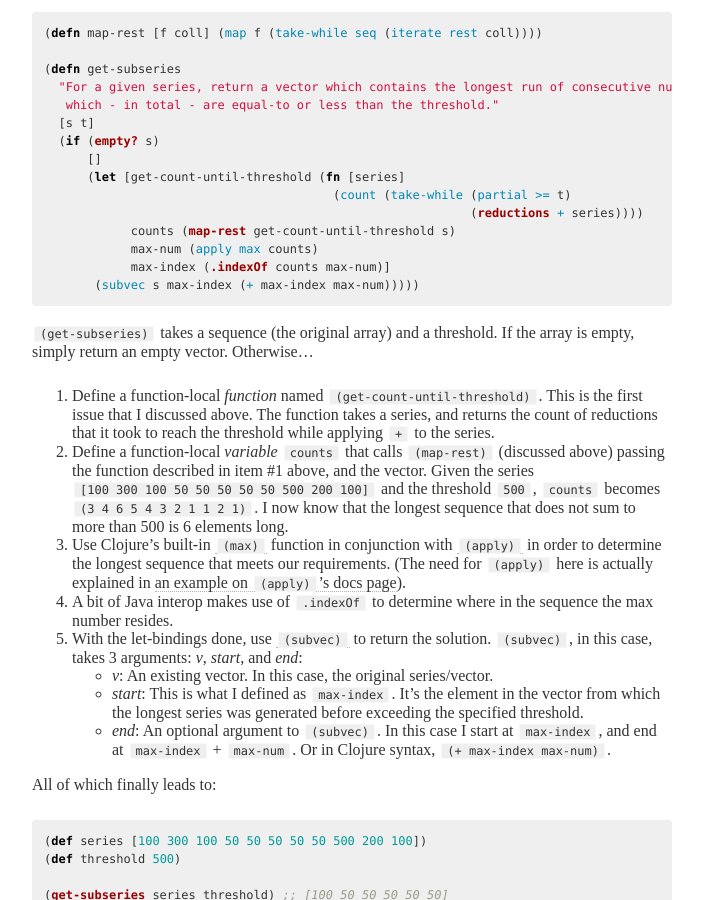
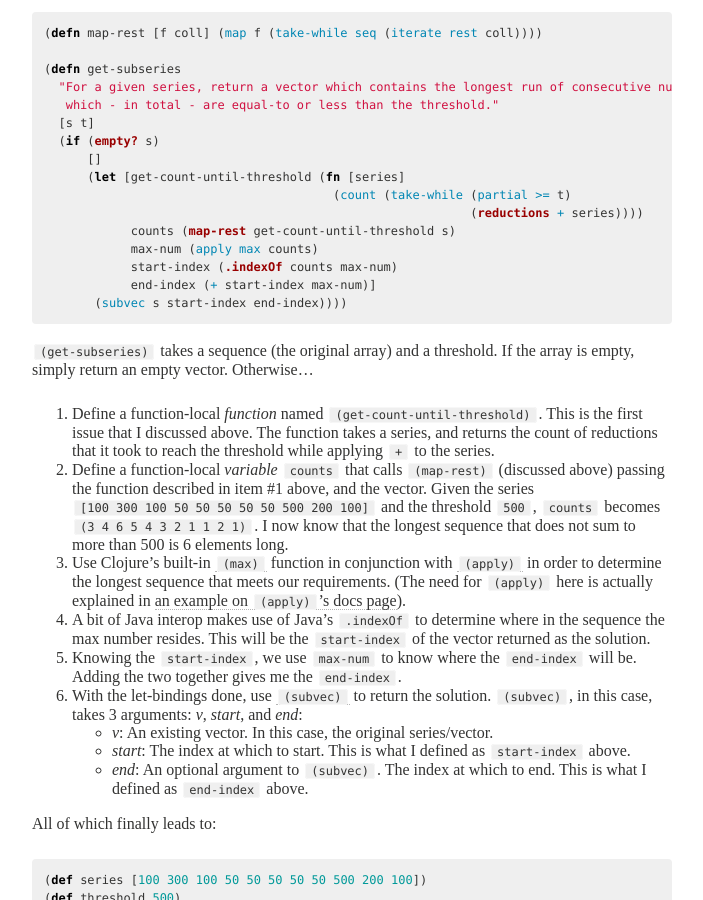
Before and after one commit to charliegriefer/charliegriefer.github.io, a Jekyll site: the page built from _posts/2014-11-09-clojure-weekend-puzzler.md, in a window 1280 px wide and 900 px high, scrolled down 2285 px. Shown: the whole window, without its empty margins (288-991 px from the left). Built offline with Jekyll 4.4.1, drawn with Linux system fonts in a browser that asks for light colours; nearby versions of some CDN libraries; some web fonts are replaced; comment, search, counter and statistics services are not loaded.

Commit message:
A bit of refactoring around (subvec)

```diff
--- a/_posts/2014-11-09-clojure-weekend-puzzler.md
+++ b/_posts/2014-11-09-clojure-weekend-puzzler.md
@@ -91,8 +91,9 @@ At this point, I think it's easy enough to explain the solution in its entirety.
                                                            (reductions + series))))
             counts (map-rest get-count-until-threshold s)
             max-num (apply max counts)
-            max-index (.indexOf counts max-num)]
-       (subvec s max-index (+ max-index max-num)))))
+            start-index (.indexOf counts max-num)
+            end-index (+ start-index max-num)]
+       (subvec s start-index end-index))))
 {% endhighlight %}
 
 `(get-subseries)` takes a sequence (the original array) and a threshold. If the array is empty, simply return an empty vector. Otherwise...
@@ -100,11 +101,12 @@ At this point, I think it's easy enough to explain the solution in its entirety.
 1. Define a function-local _function_ named `(get-count-until-threshold)`. This is the first issue that I discussed above. The function takes a series, and returns the count of reductions that it took to reach the threshold while applying `+` to the series.
 2. Define a function-local _variable_ `counts` that calls `(map-rest)` (discussed above) passing the function described in item #1 above, and the vector. Given the series `[100 300 100 50 50 50 50 50 500 200 100]` and the threshold `500`, `counts` becomes `(3 4 6 5 4 3 2 1 1 2 1)`. I now know that the longest sequence that does not sum to more than 500 is 6 elements long.
 3. Use Clojure's built-in [`(max)`](https://clojuredocs.org/clojure.core/max) function in conjunction with [`(apply)`](https://clojuredocs.org/clojure.core/apply) in order to determine the longest sequence that meets our requirements. (The need for `(apply)` here is actually explained in [an example on `(apply)`'s docs page](https://clojuredocs.org/clojure.core/apply#example_542692cdc026201cdc326d49)).
-4. A bit of Java interop makes use of `.indexOf` to determine where in the sequence the max number resides.
-5. With the let-bindings done, use [`(subvec)`](https://clojuredocs.org/clojure.core/subvec) to return the solution. `(subvec)`, in this case, takes 3 arguments: _v_, _start_, and _end_:
+4. A bit of Java interop makes use of Java's `.indexOf` to determine where in the sequence the max number resides. This will be the `start-index` of the vector returned as the solution.
+5. Knowing the `start-index`, we use `max-num` to know where the `end-index` will be. Adding the two together gives me the `end-index`.
+6. With the let-bindings done, use [`(subvec)`](https://clojuredocs.org/clojure.core/subvec) to return the solution. `(subvec)`, in this case, takes 3 arguments: _v_, _start_, and _end_:
 - _v_: An existing vector. In this case, the original series/vector.
-- _start_: This is what I defined as `max-index`. It's the element in the vector from which the longest series was generated before exceeding the specified threshold.
-- _end_: An optional argument to `(subvec)`. In this case I start at `max-index`, and end at `max-index` + `max-num`. Or in Clojure syntax, `(+ max-index max-num)`.
+- _start_: The index at which to start. This is what I defined as `start-index` above.
+- _end_: An optional argument to `(subvec)`. The index at which to end. This is what I defined as `end-index` above.
 
 All of which finally leads to:
 
```
